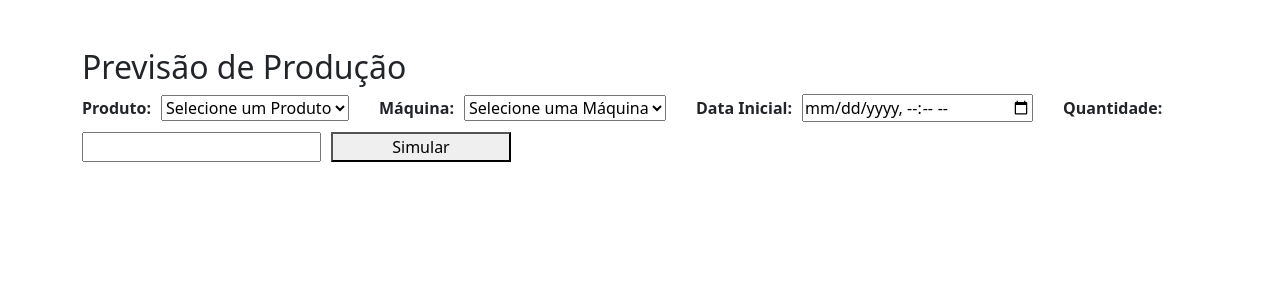
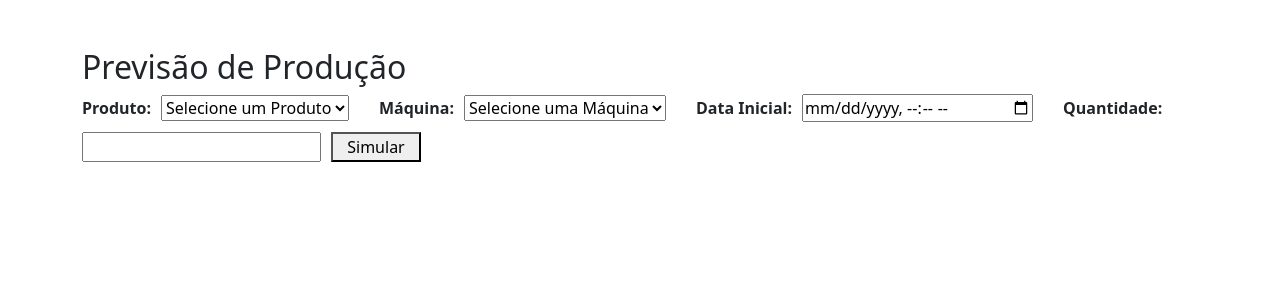
Before and after one commit to theo-dellacqua/Aplicativo_site_projeto_fatec, a Django app: page /colab/grafico_3 in a window 1280 px wide. Shown: the part 90-390 px from the top of the page. Run offline with Django 4.2, Linux system fonts and the light colour scheme; the visitor is signed in with stand-in values (Sample User, id 1); data that the repository does not hold is empty.

Commit message:
outra alteração do estilo dos filtros

```diff
--- a/colab/templates/colab/grafico_3.html
+++ b/colab/templates/colab/grafico_3.html
@@ -13,9 +13,12 @@
 }
 
 .filtros select,
-.filtros input,
+.filtros input {
+    min-width: 142px;
+}
+
 .filtros button {
-    min-width: 180px;
+    min-width: 90px;
 }
 
 @media (max-width: 768px) {
```
